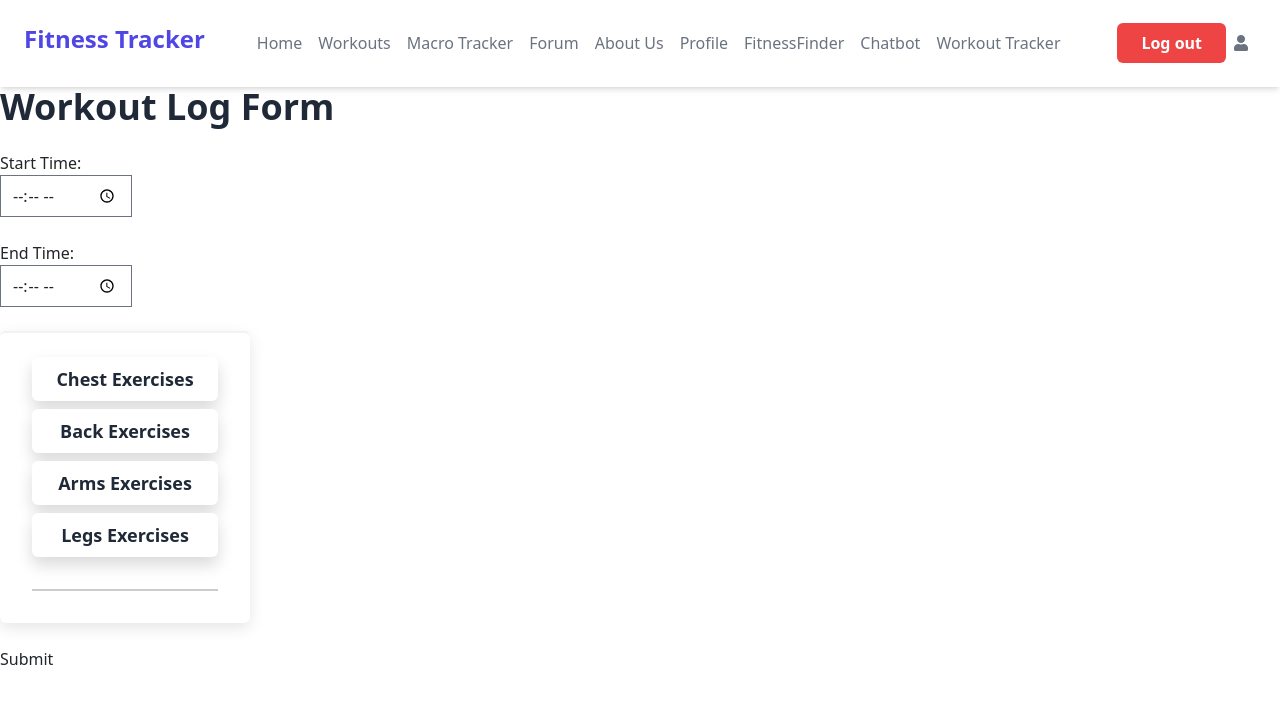
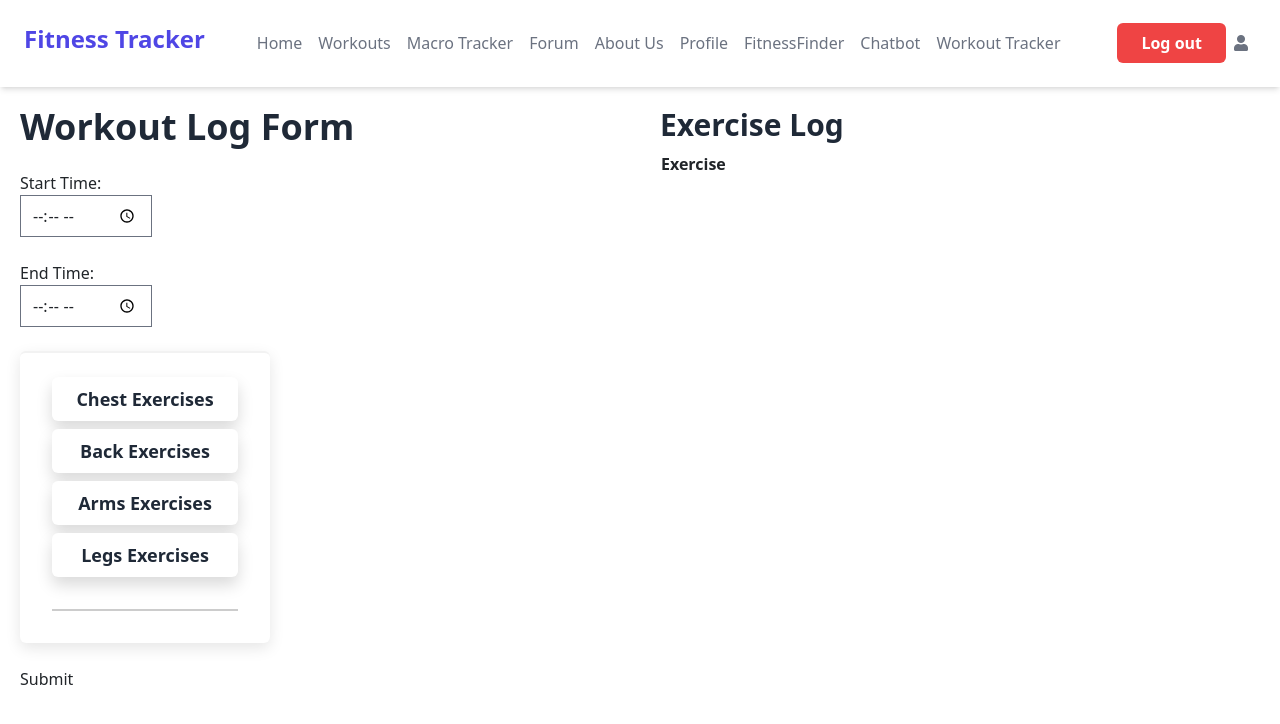
Before and after one commit to AFCTrackerProject/afc_fitness_tracker, a Flask app: page /workouttracker in a window 1280 px wide. Shown: the part 25-749 px from the top of the page. Run offline with Flask 3, Linux system fonts and the light colour scheme; the visitor is signed in with stand-in values (Sample User, id 1); lists and menus that the app fills with data are empty; some libraries are stand-ins or nearby versions.

Commit message:
Created Table. Moved the table to the right side of page.

```diff
--- a/templates/workouttracker.html
+++ b/templates/workouttracker.html
@@ -1,10 +1,11 @@
 {% extends "_layout.html" %}
 
 {% block content %}
+<div class="flex">
+  <!-- Left side content -->
+  <div class="flex-1">
     <h1 class="text-4xl font-bold text-gray-800 mb-4">Workout Log Form</h1>
-
     <form action="{{ url_for('workouttracker') }}" method="post">
-
       <label for="start-time">Start Time:</label><br>
       <input type="time" id="start-time" name="start-time" required><br><br>
 
@@ -41,6 +42,156 @@
         </div>
       </div>
 
+      <input type="submit" value="Submit">
+    </form>
+  </div>
+
+
+  <!-- Right side content - Exercise Log Table -->
+  <div class="flex-1">
+    <h2 class="text-3xl font-bold text-gray-800 mb-2">Exercise Log</h2>
+    <table id="exerciseTable" class="w-full">
+      <thead>
+        <tr>
+          <th>Exercise</th>
+        </tr>
+      </thead>
+      <tbody>
+        <!-- Rows added dynamically here -->
+      </tbody>
+    </table>
+  </div>
+</div>
+<!-- Exercise Log Table -->
+
+<script>
+  // Display || API parameters
+  const muscleMap = {
+    "chest": "chest",
+    "back": "back",
+    "arms": ["lower arms", "upper arms"],
+    "legs": ["lower legs", "upper legs"]
+  };
+
+  function loadExercises(muscle) {
+    const exercisesContainer = document.querySelector('#exercisesList');
+    const searchBar = document.querySelector('#exerciseSearchInput');
+    exercisesContainer.innerHTML = '';  // Clear previous exercises
+    searchBar.classList.remove('hidden');  // Show the search bar
+
+    const apiMuscles = muscleMap[muscle.toLowerCase()];
+    if (Array.isArray(apiMuscles)) {
+      apiMuscles.forEach(apiMuscle => {
+        fetchExerciseData(apiMuscle);
+      });
+    } else {
+      fetchExerciseData(apiMuscles);
+    }
+  }
+
+  function fetchExerciseData(apiMuscle) {
+    fetch('/exercises/' + apiMuscle)
+      .then(response => response.json())
+      .then(data => {
+        console.log(data);  // Log the data to inspect its structure
+        processExerciseData(apiMuscle, data);
+      })
+      .catch(error => {
+        console.error('Error:', error);
+      });
+  }
+
+  function processExerciseData(muscle, data) {
+    const exercisesContainer = document.querySelector('#exercisesList');
+    let htmlContent = `<h2 style="text-transform: capitalize; font-size: 24px; font-weight: bold; text-align: center; margin-bottom: 20px;">${muscle} Exercises</h2>`;
+    data.exercises.forEach(exercise => {
+      const gifUrl = exercise.gifUrl || '/static/images/placeholder.gif'; // Use a placeholder if no GIF is provided
+
+      htmlContent += `
+    <div class="exercise-container">
+        <h3><strong>${toTitleCase(exercise.name)}</strong></h3>
+        <div class="exercise-detail">
+            <img src="${gifUrl}" alt="Exercise GIF" style="display: block; margin-left: auto; margin-right: auto; height: auto; border: 2px solid black; margin-bottom: 20px;">
+        </div>
+        <button type="button" class="add-exercise-btn">Add</button>
+    </div>
+`;
+    });
+    exercisesContainer.innerHTML = htmlContent;
+    setupExerciseContainerToggle(); // Setup functionality for showing and hiding details
+  }
+
+
+  function toTitleCase(str) {
+    return str.replace(/\w\S*/g, function (txt) {
+      return txt.charAt(0).toUpperCase() + txt.substr(1).toLowerCase();
+    });
+  }
+
+  function setupExerciseContainerToggle() {
+    document.querySelectorAll('.exercise-container').forEach(container => {
+      // Listen for clicks on the container, but not on the button
+      container.addEventListener('click', function (event) {
+        if (event.target.classList.contains('add-exercise-btn')) {
+          return; // If the "Add" button was clicked, do nothing
+        }
+        const detail = this.querySelector('.exercise-detail');
+        if (detail.style.height && detail.style.height !== '0px') {
+          detail.style.height = '0px'; // Collapse the panel
+        } else {
+          detail.style.height = detail.scrollHeight + 'px'; // Expand the panel
+        }
+      });
+    });
+  }
+
+  document.getElementById('exerciseSearchInput').addEventListener('input', function (e) {
+    const searchValue = e.target.value.toLowerCase();
+    const exerciseElements = document.querySelectorAll('.exercise-container');
+    exerciseElements.forEach(el => {
+      const title = el.querySelector('h3').textContent.toLowerCase();
+      if (title.includes(searchValue)) {
+        el.style.display = '';
+      } else {
+        el.style.display = 'none';
+      }
+    });
+  });
+
+  document.addEventListener('DOMContentLoaded', function () {
+    // Attach event listener to the body or a static parent element
+    document.body.addEventListener('click', function (event) {
+      if (event.target.classList.contains('add-exercise-btn')) {
+        event.stopPropagation();  // Stop the event from bubbling up to the parent
+
+        const exerciseContainer = event.target.closest('.exercise-container');
+        const exerciseName = exerciseContainer.querySelector('h3').textContent;
+
+        // Call the function to add this exercise to the log table
+        addToExerciseLog(exerciseName);
+      }
+    });
+  });
+
+  function addToExerciseLog(name) {
+    const tableBody = document.querySelector('#exerciseTable tbody');
+
+    // Check if the exercise is already added
+    const existingEntries = Array.from(tableBody.querySelectorAll('tr')).map(row => row.querySelector('td').textContent.trim());
+    if (existingEntries.includes(name)) {
+      console.log('This exercise has already been added.');  // Use console.log for debugging
+      return; // Stop adding if it's a duplicate
+    }
+
+    // Create a new row and cell for the exercise name
+    const row = document.createElement('tr');
+    const nameCell = document.createElement('td');
+    nameCell.textContent = name;
+    row.appendChild(nameCell);  // Append the cell to the row
+
+    tableBody.appendChild(row);  // Append the row to the table body
+  }
+</script>
 
 <style>
   /* General styles for the exercise display area */
@@ -126,116 +277,24 @@
     background-color: #45a049;
     /* Darker green background on hover */
   }
+
+  .flex {
+    display: flex;
+    flex-wrap: wrap;
+  }
+
+  .flex-1 {
+    flex: 1;
+    min-width: 300px;
+    /* Adjust this value based on your layout needs */
+    padding: 20px;
+  }
+
+  #exerciseTable {
+    width: 100%;
+    overflow-x: auto;
+  }
 </style>
 
 
-
-  <script>
-    // Display || API parameters
-    const muscleMap = {
-      "chest": "chest",
-      "back": "back",
-      "arms": ["lower arms", "upper arms"],
-      "legs": ["lower legs", "upper legs"]
-    };
-
-    function loadExercises(muscle) {
-      const exercisesContainer = document.querySelector('#exercisesList');
-      const searchBar = document.querySelector('#exerciseSearchInput');
-      exercisesContainer.innerHTML = '';  // Clear previous exercises
-      searchBar.classList.remove('hidden');  // Show the search bar
-
-      const apiMuscles = muscleMap[muscle.toLowerCase()];
-      if (Array.isArray(apiMuscles)) {
-        apiMuscles.forEach(apiMuscle => {
-          fetchExerciseData(apiMuscle);
-        });
-      } else {
-        fetchExerciseData(apiMuscles);
-      }
-    }
-
-    function fetchExerciseData(apiMuscle) {
-      fetch('/exercises/' + apiMuscle)
-        .then(response => response.json())
-        .then(data => {
-          console.log(data);  // Log the data to inspect its structure
-          processExerciseData(apiMuscle, data);
-        })
-        .catch(error => {
-          console.error('Error:', error);
-        });
-    }
-
-    function processExerciseData(muscle, data) {
-      const exercisesContainer = document.querySelector('#exercisesList');
-      let htmlContent = `<h2 style="text-transform: capitalize; font-size: 24px; font-weight: bold; text-align: center; margin-bottom: 20px;">${muscle} Exercises</h2>`;
-      data.exercises.forEach(exercise => {
-        const gifUrl = exercise.gifUrl || '/static/images/placeholder.gif'; // Use a placeholder if no GIF is provided
-
-        htmlContent += `
-    <div class="exercise-container">
-        <h3><strong>${toTitleCase(exercise.name)}</strong></h3>
-        <div class="exercise-detail">
-            <img src="${gifUrl}" alt="Exercise GIF" style="display: block; margin-left: auto; margin-right: auto; height: auto; border: 2px solid black; margin-bottom: 20px;">
-        </div>
-        <button type="button" class="add-exercise-btn">Add</button>
-    </div>
-`;
-      });
-      exercisesContainer.innerHTML = htmlContent;
-      setupExerciseContainerToggle(); // Setup functionality for showing and hiding details
-    }
-
-
-    function toTitleCase(str) {
-      return str.replace(/\w\S*/g, function (txt) {
-        return txt.charAt(0).toUpperCase() + txt.substr(1).toLowerCase();
-      });
-    }
-
-    function setupExerciseContainerToggle() {
-      document.querySelectorAll('.exercise-container').forEach(container => {
-        // Listen for clicks on the container, but not on the button
-        container.addEventListener('click', function (event) {
-          if (event.target.classList.contains('add-exercise-btn')) {
-            return; // If the "Add" button was clicked, do nothing
-          }
-          const detail = this.querySelector('.exercise-detail');
-          if (detail.style.height && detail.style.height !== '0px') {
-            detail.style.height = '0px'; // Collapse the panel
-          } else {
-            detail.style.height = detail.scrollHeight + 'px'; // Expand the panel
-          }
-        });
-      });
-    }
-
-    // Prevent the click on the "Add" button from propagating
-    document.querySelectorAll('.add-exercise-btn').forEach(button => {
-      button.addEventListener('click', function (event) {
-        event.stopPropagation(); // Stop the event from bubbling up to the parent
-        // Add additional functionality for what happens when "Add" is clicked
-      });
-    });
-
-
-    document.getElementById('exerciseSearchInput').addEventListener('input', function (e) {
-      const searchValue = e.target.value.toLowerCase();
-      const exerciseElements = document.querySelectorAll('.exercise-container');
-      exerciseElements.forEach(el => {
-        const title = el.querySelector('h3').textContent.toLowerCase();
-        if (title.includes(searchValue)) {
-          el.style.display = '';
-        } else {
-          el.style.display = 'none';
-        }
-      });
-    });
-  </script>
-
-
-  <input type="submit" value="Submit">
-</form>
-
 {% endblock %}
```
Lines whose indentation alone changed are shown as unchanged.
